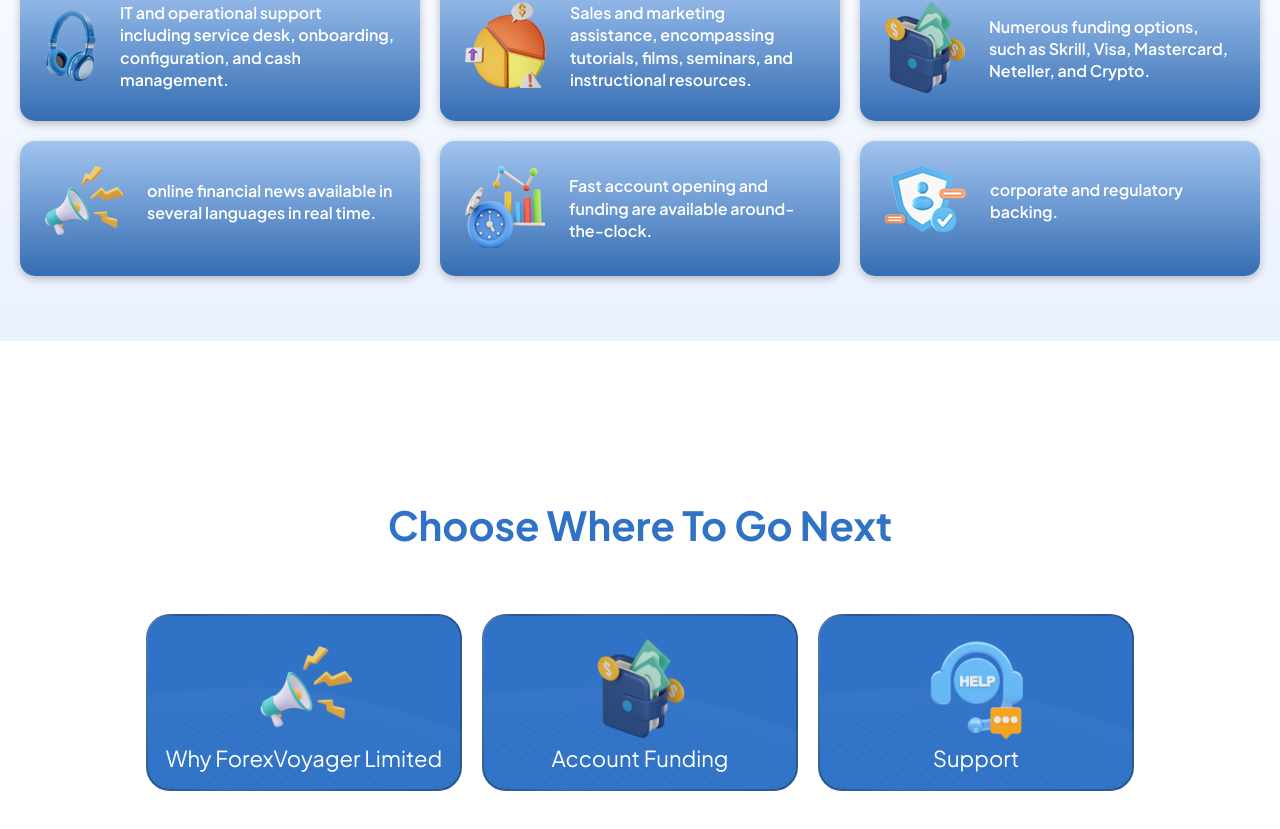
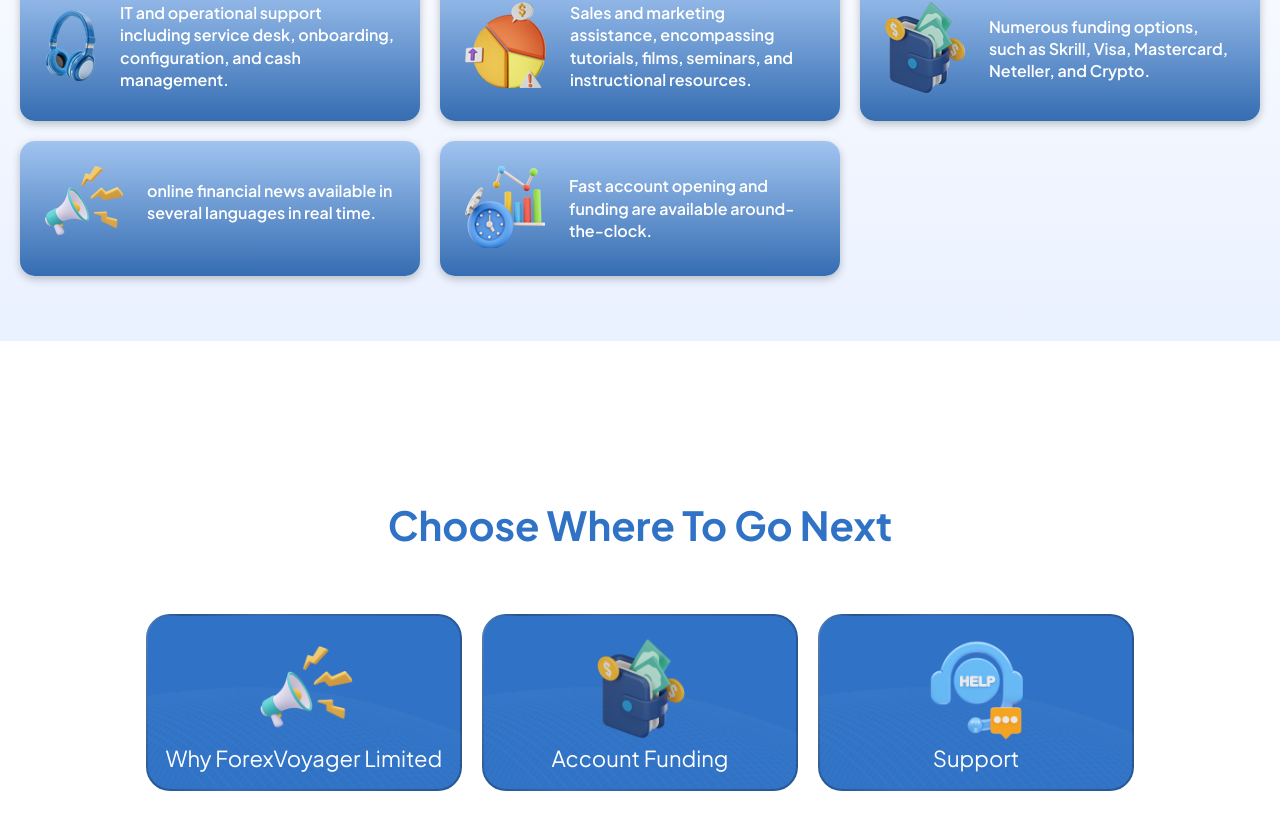
Before and after one commit to jimmyhinsu/forex-voyager-limited, a React (Create React App) app: page /whyforexvoyager in a window 1280 px wide. Shown: the part 2261-3090 px from the top of the page. Built offline with nearby package versions, Linux system fonts and the light colour scheme.

Commit message:
card screen vise changed

```diff
--- a/src/module/whyforexvoyager/index.js
+++ b/src/module/whyforexvoyager/index.js
@@ -271,7 +271,7 @@ export default function Whyforexvoyager() {
                             </div>
                         </div>
 
-                        <div className='linear-darkbox'>
+                        {/* <div className='linear-darkbox'>
                             <div className='img-sideline-flex'>
                                 <div className='six-img'>
                                     <img src={cs6} alt="error" data-aos="flip-right" />
@@ -280,7 +280,7 @@ export default function Whyforexvoyager() {
                                     <p data-aos="fade-right">corporate and regulatory backing.</p>
                                 </div>
                             </div>
-                        </div>
+                        </div> */}
                     </div>
                 </div>
             </div>
```
